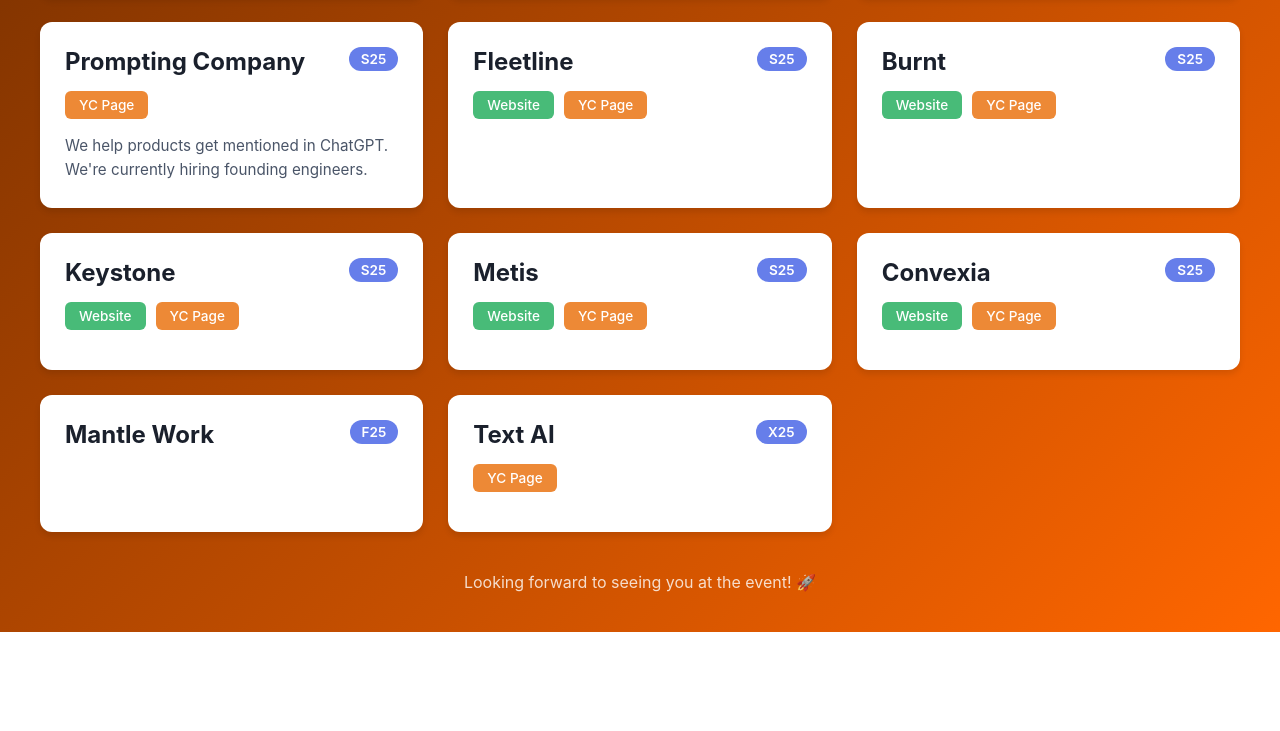
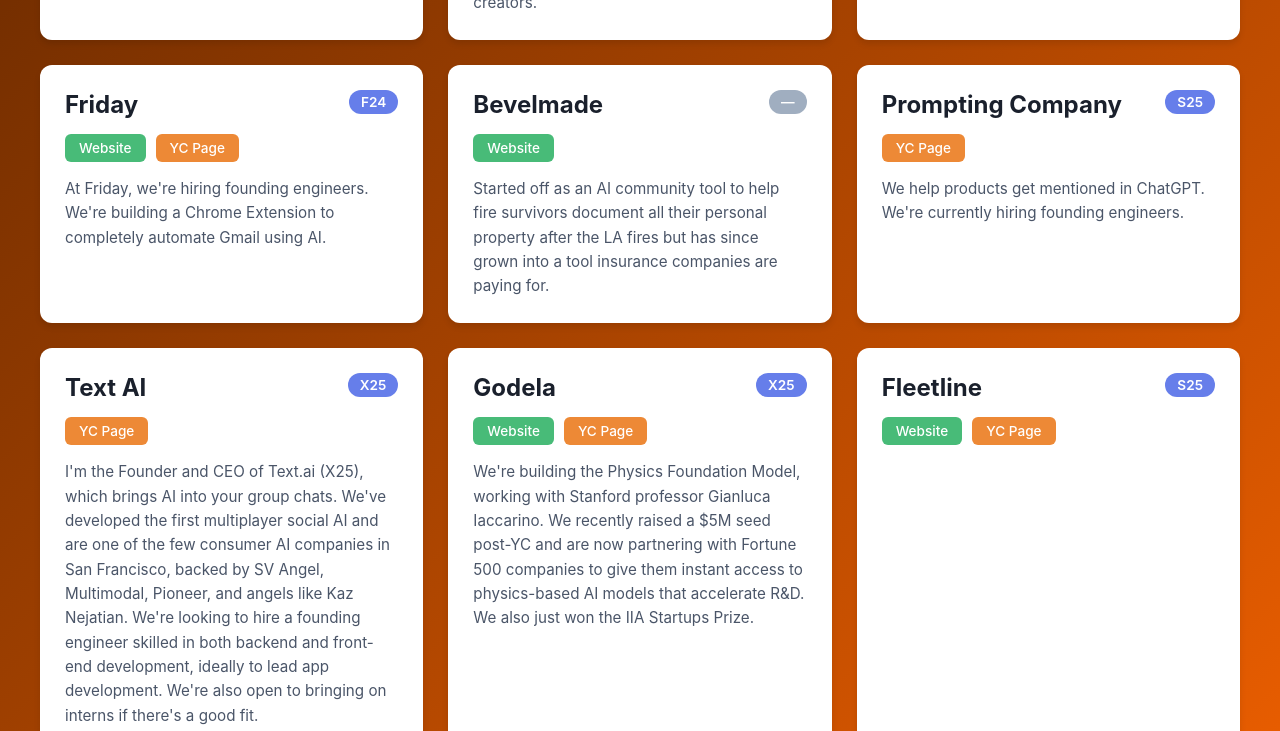
Before and after one commit to matthewmusson/ycSite2, a plain HTML site: page index.html in a window 1280 px wide. Shown: the part 2069-2800 px from the top of the page. Before the commit the page ends 2701 px from the top, so only its background shows below. Drawn offline with Linux system fonts and the light colour scheme.

Commit message:
Final Companies

```diff
--- a/index.html
+++ b/index.html
@@ -148,6 +148,31 @@
         </header>
 
         <div class="companies-grid">
+            <!-- Text AI - X25 - Full info -->
+            <div class="company-card">
+                <div class="company-header">
+                    <h2 class="company-name">Text AI</h2>
+                    <span class="batch-tag">X25</span>
+                </div>
+                <div class="links">
+                    <a href="https://www.ycombinator.com/companies/text-ai" class="link-btn yc-link" target="_blank">YC Page</a>
+                </div>
+                <p class="description">I'm the Founder and CEO of Text.ai (X25), which brings AI into your group chats. We've developed the first multiplayer social AI and are one of the few consumer AI companies in San Francisco, backed by SV Angel, Multimodal, Pioneer, and angels like Kaz Nejatian. We're looking to hire a founding engineer skilled in both backend and front-end development, ideally to lead app development. We're also open to bringing on interns if there's a good fit.</p>
+            </div>
+
+            <!-- Godela - X25 - Full info -->
+            <div class="company-card">
+                <div class="company-header">
+                    <h2 class="company-name">Godela</h2>
+                    <span class="batch-tag">X25</span>
+                </div>
+                <div class="links">
+                    <a href="https://godela.ai/" class="link-btn website-link" target="_blank">Website</a>
+                    <a href="https://www.ycombinator.com/companies/godela" class="link-btn yc-link" target="_blank">YC Page</a>
+                </div>
+                <p class="description">We're building the Physics Foundation Model, working with Stanford professor Gianluca Iaccarino. We recently raised a $5M seed post-YC and are now partnering with Fortune 500 companies to give them instant access to physics-based AI models that accelerate R&D. We also just won the IIA Startups Prize.</p>
+            </div>
+
             <!-- SigNoz - W21 - Full info -->
             <div class="company-card">
                 <div class="company-header">
@@ -310,6 +335,29 @@
                 <p class="description">We help products get mentioned in ChatGPT. We're currently hiring founding engineers.</p>
             </div>
 
+            <div class="company-card">
+                <div class="company-header">
+                    <h2 class="company-name">Text AI</h2>
+                    <span class="batch-tag">X25</span>
+                </div>
+                <div class="links">
+                    <a href="https://www.ycombinator.com/companies/text-ai" class="link-btn yc-link" target="_blank">YC Page</a>
+                </div>
+                <p class="description">I'm the Founder and CEO of Text.ai (X25), which brings AI into your group chats. We've developed the first multiplayer social AI and are one of the few consumer AI companies in San Francisco, backed by SV Angel, Multimodal, Pioneer, and angels like Kaz Nejatian. We're looking to hire a founding engineer skilled in both backend and front-end development, ideally to lead app development. We're also open to bringing on interns if there's a good fit.</p>
+            </div>
+
+            <div class="company-card">
+                <div class="company-header">
+                    <h2 class="company-name">Godela</h2>
+                    <span class="batch-tag">X25</span>
+                </div>
+                <div class="links">
+                    <a href="https://godela.ai/" class="link-btn website-link" target="_blank">Website</a>
+                    <a href="https://www.ycombinator.com/companies/godela" class="link-btn yc-link" target="_blank">YC Page</a>
+                </div>
+                <p class="description">We're building the Physics Foundation Model, working with Stanford professor Gianluca Iaccarino. We recently raised a $5M seed post-YC and are now partnering with Fortune 500 companies to give them instant access to physics-based AI models that accelerate R&D. We also just won the IIA Startups Prize.</p>
+            </div>
+
             <!-- S25 companies with minimal info -->
             <div class="company-card">
                 <div class="company-header">
@@ -374,17 +422,6 @@
                 </div>
             </div>
 
-            <div class="company-card">
-                <div class="company-header">
-                    <h2 class="company-name">Text AI</h2>
-                    <span class="batch-tag">X25</span>
-                </div>
-                <div class="links">
-                    <a href="https://www.ycombinator.com/companies/text-ai" class="link-btn yc-link" target="_blank">YC Page</a>
-                </div>
-            </div>
-        </div>
-
         <footer>
             <p>Looking forward to seeing you at the event! 🚀</p>
         </footer>
```
